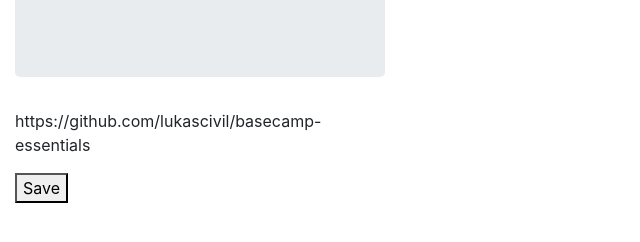
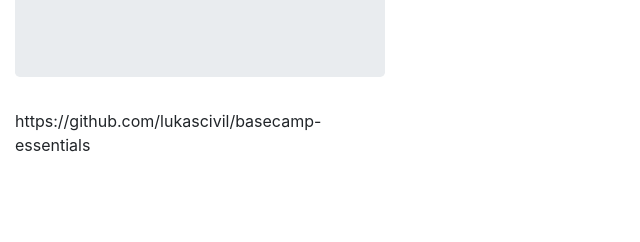
Before and after one commit to lukascivil/basecamp-essentials, a website built with webpack: page src/popup.html in a window 1280 px wide. Shown: the part 254-496 px from the top of the page, without its empty margins (0-640 px from the left). Built offline with nearby package versions, Linux system fonts and the light colour scheme; some packages are replaced by stand-ins of ours.

Commit message:
feat: remove unnecessary button

```diff
--- a/src/popup.html
+++ b/src/popup.html
@@ -26,7 +26,6 @@
           <p class="font-weight-normal">
             https://github.com/lukascivil/basecamp-essentials
           </p>
-          <button id="check">Save</button>
         </div>
       </div>
       <div id="features" class="tab-pane fade">
```
